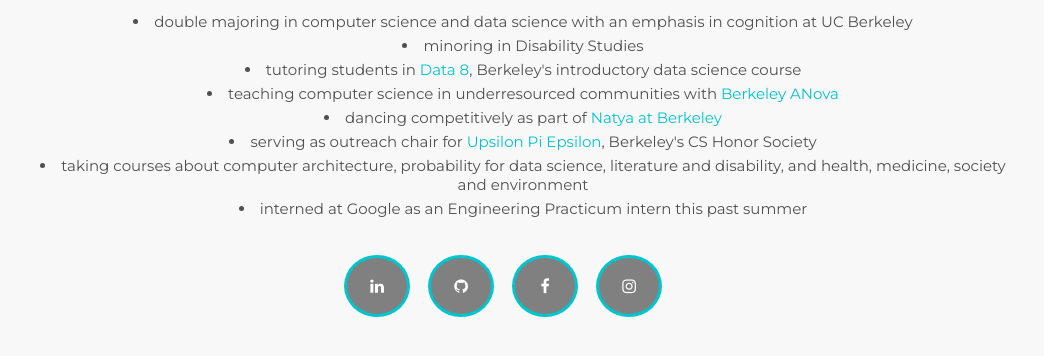
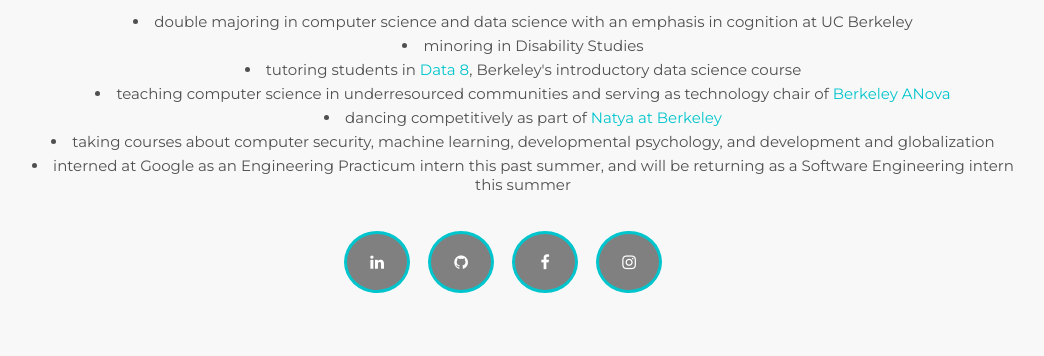
Before and after one commit to pratibha99/pratibha99.github.io, a plain HTML site: page index.html in a window 1280 px wide. Shown: the part 236-592 px from the top of the page, without its empty margins (137-1181 px from the left). Drawn offline with Linux system fonts and the light colour scheme.

Commit message:
Update index.html

```diff
--- a/index.html
+++ b/index.html
@@ -24,13 +24,13 @@
 				  <li>minoring in Disability Studies</li>
 				  <li>tutoring students in <a class = "orglink" target="_blank" href="http://data8.org/">Data 8</a>, Berkeley's introductory data science course</li>
 				  <!-- <li>developing software for startups through <a class = "orglink" target="_blank" href="https://codebase.berkeley.edu/">Berkeley CodeBase</a></li> -->
-				  <li>teaching computer science in underresourced communities with <a class = "orglink" target="_blank" href="https://www.berkeleyanova.org">Berkeley ANova</a></li>
+				  <li>teaching computer science in underresourced communities and serving as technology chair of <a class = "orglink" target="_blank" href="https://www.berkeleyanova.org">Berkeley ANova</a></li>
 				  <!-- <li>coducting social science research for <a class = "orglink" target="_blank" href="https://goodlylabs.org/">Goodly Labs</a></li> -->
 				  <li>dancing competitively as part of <a class = "orglink" target="_blank" href="https://www.facebook.com/natyaatberkeley/">Natya at Berkeley</a></li>
-				  <li>serving as outreach chair for <a class = "orglink" target="_blank" href="https://upe.berkeley.edu/">Upsilon Pi Epsilon</a>, Berkeley's CS Honor Society</li>
+				  <!-- <li>serving as outreach chair for <a class = "orglink" target="_blank" href="https://upe.berkeley.edu/">Upsilon Pi Epsilon</a>, Berkeley's CS Honor Society</li> -->
           <!-- <li>founding the Berkeley chapter of <a class = "orglink" target="_blank" href="http://www.girlsteachinggirlstocode.org/index.html">Girls Teaching Girls To Code</a></li> -->
-          <li>taking courses about computer architecture, probability for data science, literature and disability, and health, medicine, society and environment</li>
-				  <li>interned at Google as an Engineering Practicum intern this past summer</li>
+          <li>taking courses about computer security, machine learning, developmental psychology, and development and globalization</li>
+				  <li>interned at Google as an Engineering Practicum intern this past summer, and will be returning as a Software Engineering intern this summer</li>
 				</ul>
 				</div>
 
```
